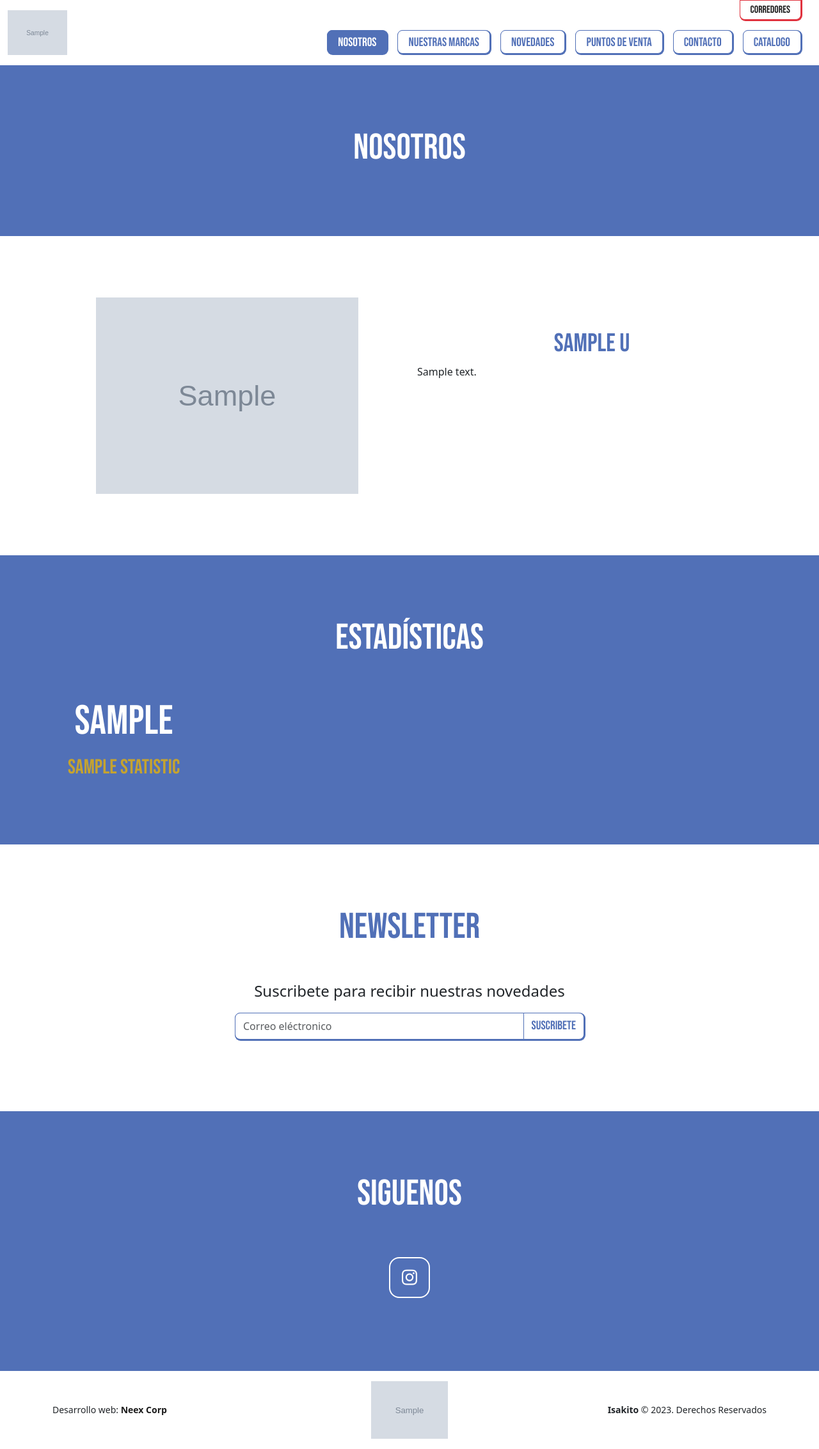
After one commit to jonwilm/isakito, a Django app: page /nosotros in a window 1280 px wide. The commit adds this page. Shown: the whole page at 64% size. Run offline with Django 4.2, Linux system fonts and the light colour scheme; tables that the repository leaves empty hold one stand-in row (values such as "Sample post"); grey boxes marked "Sample" are stand-in pictures; some libraries are stand-ins or nearby versions.

Commit message:
Nosotros

```diff
--- a/apps/generales/admin.py
+++ b/apps/generales/admin.py
@@ -69,7 +69,7 @@ class UsResource(resources.ModelResource):
 
 
 class UsAdmin(ImportExportModelAdmin, admin.ModelAdmin):
-    list_display = ('title', 'active')
+    list_display = ('title', 'order', 'active')
     exclude = ('model_state',)
     ordering = ('-active',)
 
--- a/apps/generales/models.py
+++ b/apps/generales/models.py
@@ -198,6 +198,12 @@ class Us(Base):
         blank=True,
         null=True,
         help_text='Texto de descriptivo del apartado'
+    )
+    order = models.IntegerField(
+        'Orden',
+        blank=True,
+        null=True,
+        help_text='Orden en que aparecen los contenidos'
     )
     active = models.BooleanField(
         'Activo',
--- a/apps/generales/urls.py
+++ b/apps/generales/urls.py
@@ -10,4 +10,9 @@ urlpatterns = [
         views.HomeView.as_view(),
         name='home',
     ),
+    path(
+        'nosotros',
+        views.UsView.as_view(),
+        name='us',
+    ),
 ]
--- a/apps/generales/views.py
+++ b/apps/generales/views.py
@@ -1,7 +1,8 @@
 from django.views.generic import TemplateView
 
-from .models import Logo, SliderHome, GalleryHome, SocialNetwork, Videos, Statistic
+from .models import Logo, SliderHome, GalleryHome, SocialNetwork, Videos, Statistic, Us
 from apps.productos.models import Brand
+
 
 class HomeView(TemplateView):
     template_name = 'front/home.html'
@@ -30,3 +31,23 @@ class HomeView(TemplateView):
             'socialNetworks': socialNetworks,
         }
         return context
+
+
+class UsView(TemplateView):
+    template_name = 'front/nosotros.html'
+
+    def get_context_data(self, **kwargs):
+        try:
+          logo = Logo.objects.get(active=True)
+        except GalleryHome.DoesNotExist:
+          logo = None
+        items = Us.objects.filter(active=True)
+        statistics = Statistic.objects.filter(active=True)
+        socialNetworks = SocialNetwork.objects.filter(active=True)
+        context = {
+            'logo': logo,
+            'items': items,
+            'statistics': statistics,
+            'socialNetworks': socialNetworks,
+        }
+        return context
--- a/static/front/assets/css/styles.css
+++ b/static/front/assets/css/styles.css
@@ -254,6 +254,12 @@ body {
   background: #000000;
 }
 /* ********************************************** */
+/* TITULO INTERNA */
+/* ********************************************** */
+.titulo-interna {
+  background-color: var(--blue);
+}
+/* ********************************************** */
 /* FOOTER */
 /* ********************************************** */
 footer {
--- /dev/null
+++ b/templates/front/components/titulo-interna.html
@@ -0,0 +1,5 @@
+<div class="titulo-interna py-5">
+  <div class="container py-5">
+    <h1 class="text-bebas display-4 text-white text-center">{{ tituloInterna }}</h1>
+  </div>
+</div>
--- /dev/null
+++ b/templates/front/nosotros.html
@@ -0,0 +1,47 @@
+{% extends 'front/layout.html' %}
+{% load static %}
+
+{% block title %}Inicio{% endblock title %}
+
+{% block stylesheet %}
+<link rel="stylesheet" href="{% static 'front/assets/css/nosotros.css' %}">
+{% endblock stylesheet %}
+
+{% block css %}
+
+{% endblock css %}
+
+
+{% block content %}
+{% include 'front/components/navbar.html' with itemActive="nosotros" %}
+
+{% include 'front/components/titulo-interna.html' with tituloInterna="NOSOTROS" %}
+
+<div class="nosotros py-5">
+  <div class="container py-5">
+    <div class="row">
+      <div class="col-12 col-md-6 d-flex align-items-center justify-content-center">
+        <img src="{{ logo }}" alt="" class="img-us w-75">
+      </div>
+      {% for item in items %}
+      <div class="col-12 col-md-6 mt-5">
+        <h2 class="text-bebas text-center text-blue display-6">{{ item.title }}</h2>
+        <p>{{ item.text }}</p>
+      </div>
+      {% endfor %}
+    </div>
+  </div>
+</div>
+
+{% include 'front/components/estadisticas.html' %}
+
+{% include 'front/components/newsletter.html' %}
+
+{% include 'front/components/redes.html' %}
+
+{% endblock %}
+
+
+{% block js %}
+
+{% endblock js %}
```
